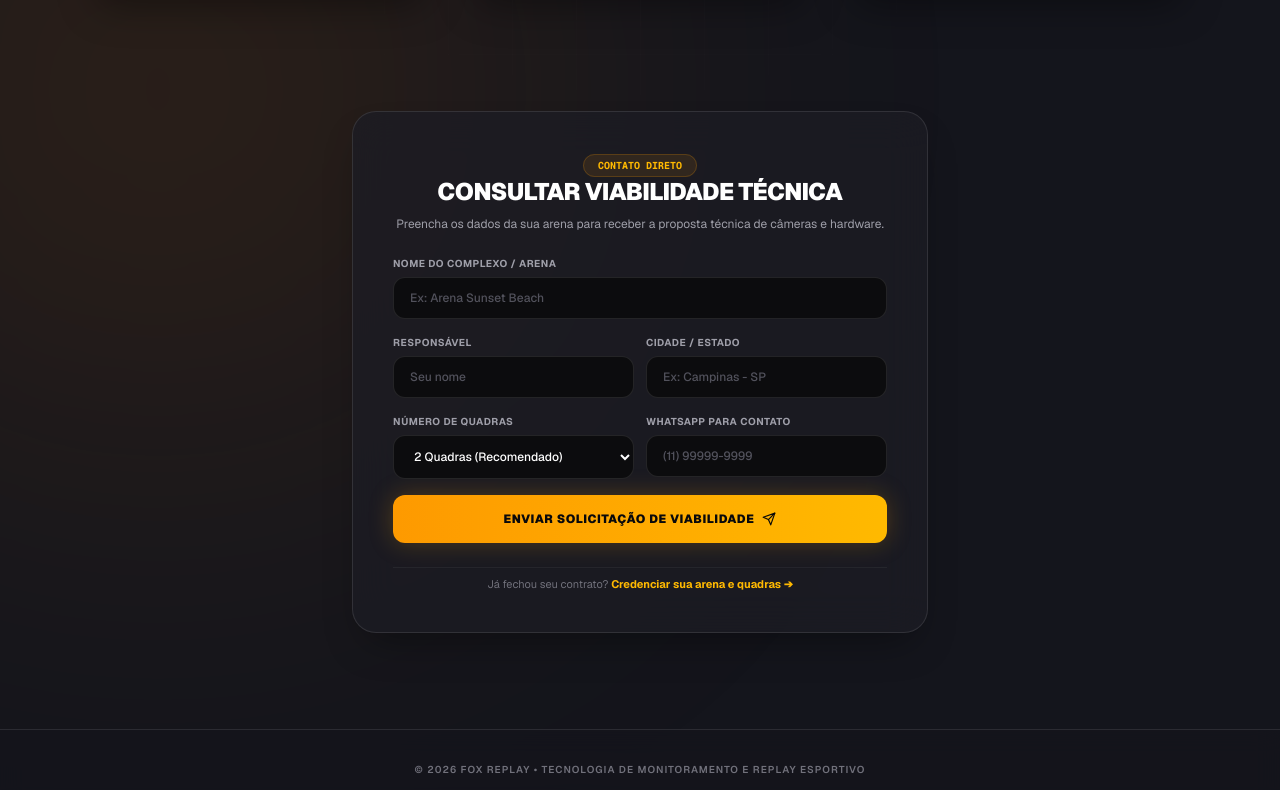
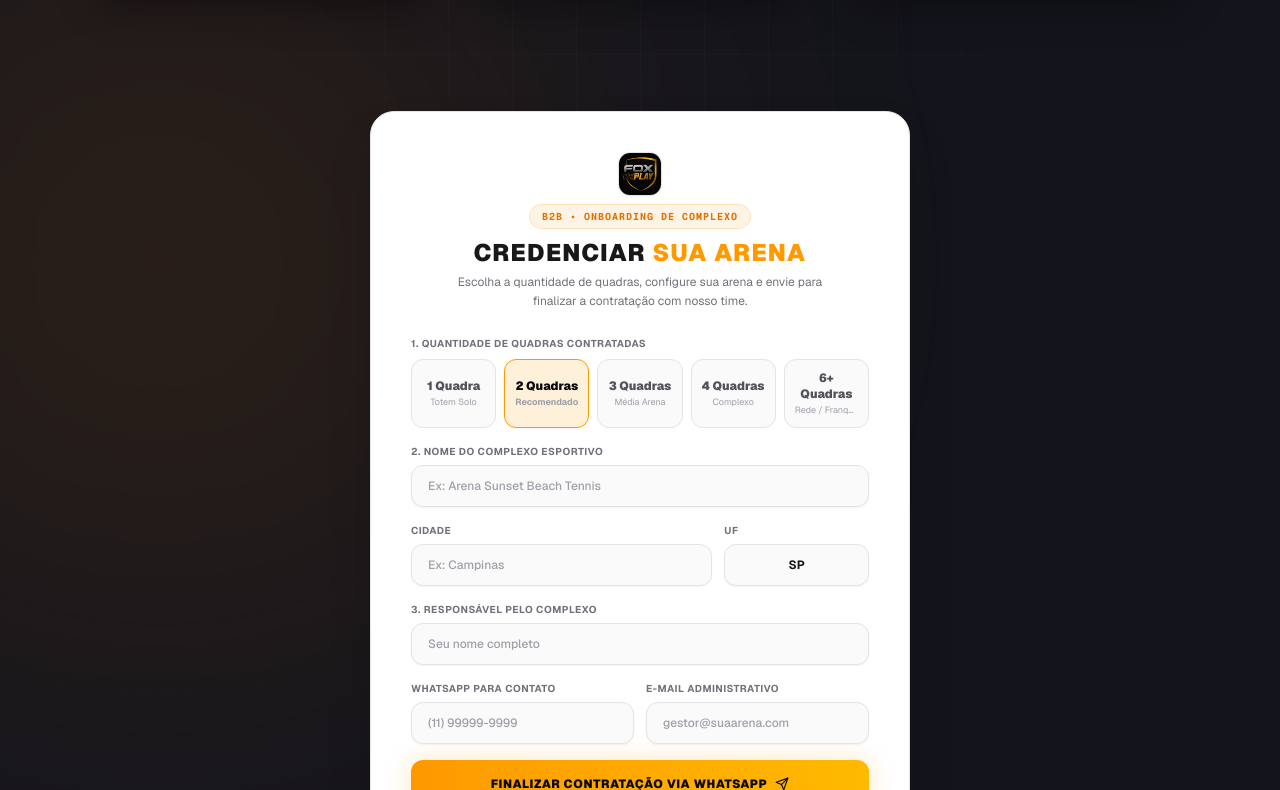
Before and after one commit to matheus-segalla/fox-replay, a Next.js app: page /para-arenas in a window 1280 px wide. Shown: the part 2250-3040 px from the top of the page. Built offline with nearby package versions, Linux system fonts and the light colour scheme.

Commit message:
feat(para-arenas): substituir formulario de viabilidade por credenciamento com envio ao whatsapp comercial

```diff
--- a/src/app/para-arenas/page.jsx
+++ b/src/app/para-arenas/page.jsx
@@ -99,29 +99,43 @@ function IconSend({ className = "w-3.5 h-3.5" }) {
     );
 }
 
+const OPCOES_QUADRAS = [
+    { quantidade: 1, label: '1 Quadra', descricao: 'Totem Solo' },
+    { quantidade: 2, label: '2 Quadras', descricao: 'Recomendado' },
+    { quantidade: 3, label: '3 Quadras', descricao: 'Média Arena' },
+    { quantidade: 4, label: '4 Quadras', descricao: 'Complexo' },
+    { quantidade: 6, label: '6+ Quadras', descricao: 'Rede / Franquia' }
+];
+
 export default function PaginaParaArenas() {
     const router = useRouter();
 
-    // Formulário de contato para implantação técnica
+    // Formulário de credenciamento e contratação
+    const [quantidadeQuadras, setQuantidadeQuadras] = useState(2);
     const [nomeArena, setNomeArena] = useState('');
+    const [cidade, setCidade] = useState('');
+    const [estado, setEstado] = useState('SP');
     const [nomeContato, setNomeContato] = useState('');
-    const [cidade, setCidade] = useState('');
-    const [qtdQuadras, setQtdQuadras] = useState('2');
     const [whatsapp, setWhatsapp] = useState('');
+    const [email, setEmail] = useState('');
 
     const enviarInteresseWhatsApp = (e) => {
         e.preventDefault();
+        const opcaoSel = OPCOES_QUADRAS.find(o => o.quantidade === quantidadeQuadras);
+        const quadrasTexto = opcaoSel ? `${opcaoSel.label} (${opcaoSel.descricao})` : `${quantidadeQuadras} Quadras`;
+
         const texto = encodeURIComponent(
-            `Olá equipe Fox Replay. Gostaria de informações técnicas e comerciais para implantação no meu complexo esportivo:\n\n` +
-            `Complexo: ${nomeArena}\n` +
-            `Responsável: ${nomeContato}\n` +
-            `Cidade/UF: ${cidade}\n` +
-            `Quantidade de Quadras: ${qtdQuadras}\n` +
-            `Contato WhatsApp: ${whatsapp}\n\n` +
-            `Aguardo retorno para alinhamento de infraestrutura.`
+            `🎾 *SOLICITAÇÃO DE CONTRATAÇÃO - FOX REPLAY*\n\n` +
+            `🏟️ *Complexo Esportivo:* ${nomeArena}\n` +
+            `📍 *Localização:* ${cidade} - ${estado.toUpperCase()}\n` +
+            `🔢 *Quadras Desejadas:* ${quadrasTexto}\n` +
+            `👤 *Responsável:* ${nomeContato}\n` +
+            `📱 *WhatsApp:* ${whatsapp}\n` +
+            (email ? `✉️ *E-mail:* ${email}\n\n` : `\n`) +
+            `Olá equipe Fox Replay! Preenchi as definições do meu complexo e gostaria de finalizar a contratação do sistema.`
         );
 
-        window.open(`https://api.whatsapp.com/send?phone=5511999999999&text=${texto}`, '_blank');
+        window.open(`https://api.whatsapp.com/send?phone=5511997771152&text=${texto}`, '_blank');
     };
 
     return (
@@ -542,85 +556,118 @@ export default function PaginaParaArenas() {
                 </div>
 
                 {/* ============================================================ */}
-                {/* 6. FORMULÁRIO DE CONTATO EM VIDRO DARK (Scroll Target)        */}
+                {/* 6. FORMULÁRIO DE CREDENCIAMENTO / CONTRATAÇÃO (Scroll Target) */}
                 {/* ============================================================ */}
-                <div id="contato" className="max-w-xl mx-auto w-full glass-card-dark rounded-3xl p-7 md:p-10 space-y-6 shadow-2xl border-white/10 scroll-mt-28">
-                    <div className="text-center space-y-2">
-                        <span className="text-[10px] font-mono font-bold uppercase text-amber-400 bg-amber-500/10 px-3.5 py-1 rounded-full border border-amber-500/20">
-                            Contato Direto
+                <div id="contato" className="max-w-[540px] mx-auto w-full bg-white text-zinc-900 rounded-3xl p-7 sm:p-10 space-y-6 shadow-2xl border border-zinc-200 scroll-mt-28 relative z-10">
+                    {/* CABEÇALHO IDÊNTICO À IMAGEM 2 */}
+                    <div className="flex flex-col items-center justify-center text-center">
+                        <img
+                            src="/logo-fox.jpeg"
+                            alt="Logo Fox Replay"
+                            className="h-11 w-11 object-cover rounded-xl border border-zinc-200 shadow-xs bg-white mb-2"
+                        />
+                        <span className="text-[10px] font-mono tracking-widest text-amber-600 uppercase bg-amber-500/10 px-3 py-1 rounded-full border border-amber-500/20 font-bold mb-2">
+                            B2B &bull; Onboarding de Complexo
                         </span>
-                        <h2 className="text-xl md:text-2xl font-black text-white uppercase tracking-tight">
-                            Consultar Viabilidade Técnica
+                        <h2 className="text-xl sm:text-2xl font-black text-zinc-900 tracking-wider uppercase">
+                            CREDENCIAR <span className="text-amber-500">SUA ARENA</span>
                         </h2>
-                        <p className="text-xs text-zinc-400 font-normal">
-                            Preencha os dados da sua arena para receber a proposta técnica de câmeras e hardware.
+                        <p className="text-zinc-500 text-xs mt-1 leading-relaxed max-w-sm">
+                            Escolha a quantidade de quadras, configure sua arena e envie para finalizar a contratação com nosso time.
                         </p>
                     </div>
 
                     <form onSubmit={enviarInteresseWhatsApp} className="space-y-4">
+                        {/* 1. SELETOR DE COTA / QUANTIDADE DE QUADRAS */}
                         <div>
-                            <label className="block text-[10px] font-bold text-zinc-400 mb-1.5 uppercase tracking-wider">
-                                Nome do Complexo / Arena
+                            <label className="block text-[10px] font-bold text-zinc-500 mb-2 uppercase tracking-wider">
+                                1. Quantidade de Quadras Contratadas
+                            </label>
+                            <div className="grid grid-cols-2 sm:grid-cols-5 gap-2">
+                                {OPCOES_QUADRAS.map((opcao) => {
+                                    const selecionado = quantidadeQuadras === opcao.quantidade;
+                                    return (
+                                        <button
+                                            type="button"
+                                            key={opcao.quantidade}
+                                            onClick={() => setQuantidadeQuadras(opcao.quantidade)}
+                                            className={`p-2.5 rounded-xl border text-center transition-all ${
+                                                selecionado
+                                                    ? 'bg-amber-500/15 border-amber-500 text-zinc-950 font-bold shadow-xs'
+                                                    : 'bg-zinc-50 border-zinc-200 text-zinc-600 hover:border-zinc-300'
+                                            }`}
+                                        >
+                                            <span className="block text-xs font-black">{opcao.label}</span>
+                                            <span className="block text-[9px] text-zinc-400 mt-0.5 truncate">{opcao.descricao}</span>
+                                        </button>
+                                    );
+                                })}
+                            </div>
+                        </div>
+
+                        {/* 2. DADOS DO COMPLEXO ESPORTIVO */}
+                        <div>
+                            <label className="block text-[10px] font-bold text-zinc-500 mb-1.5 uppercase tracking-wider">
+                                2. Nome do Complexo Esportivo
                             </label>
                             <input
                                 type="text"
                                 required
                                 value={nomeArena}
                                 onChange={(e) => setNomeArena(e.target.value)}
-                                placeholder="Ex: Arena Sunset Beach"
-                                className="w-full px-4 py-3 rounded-xl bg-zinc-950/80 border border-white/10 text-white placeholder-zinc-600 text-xs font-medium focus:outline-none focus:border-amber-500 transition-colors"
+                                placeholder="Ex: Arena Sunset Beach Tennis"
+                                className="w-full px-4 py-3 rounded-xl bg-zinc-50 border border-zinc-200 text-zinc-900 placeholder-zinc-400 text-xs font-medium transition-all focus:outline-none focus:border-amber-500 focus:bg-white shadow-xs"
                             />
                         </div>
 
-                        <div className="grid grid-cols-1 sm:grid-cols-2 gap-3">
-                            <div>
-                                <label className="block text-[10px] font-bold text-zinc-400 mb-1.5 uppercase tracking-wider">
-                                    Responsável
-                                </label>
-                                <input
-                                    type="text"
-                                    required
-                                    value={nomeContato}
-                                    onChange={(e) => setNomeContato(e.target.value)}
-                                    placeholder="Seu nome"
-                                    className="w-full px-4 py-3 rounded-xl bg-zinc-950/80 border border-white/10 text-white placeholder-zinc-600 text-xs font-medium focus:outline-none focus:border-amber-500 transition-colors"
-                                />
-                            </div>
-
-                            <div>
-                                <label className="block text-[10px] font-bold text-zinc-400 mb-1.5 uppercase tracking-wider">
-                                    Cidade / Estado
+                        <div className="grid grid-cols-3 gap-3">
+                            <div className="col-span-2">
+                                <label className="block text-[10px] font-bold text-zinc-500 mb-1.5 uppercase tracking-wider">
+                                    Cidade
                                 </label>
                                 <input
                                     type="text"
                                     required
                                     value={cidade}
                                     onChange={(e) => setCidade(e.target.value)}
-                                    placeholder="Ex: Campinas - SP"
-                                    className="w-full px-4 py-3 rounded-xl bg-zinc-950/80 border border-white/10 text-white placeholder-zinc-600 text-xs font-medium focus:outline-none focus:border-amber-500 transition-colors"
+                                    placeholder="Ex: Campinas"
+                                    className="w-full px-4 py-3 rounded-xl bg-zinc-50 border border-zinc-200 text-zinc-900 placeholder-zinc-400 text-xs font-medium transition-all focus:outline-none focus:border-amber-500 focus:bg-white shadow-xs"
+                                />
+                            </div>
+                            <div>
+                                <label className="block text-[10px] font-bold text-zinc-500 mb-1.5 uppercase tracking-wider">
+                                    UF
+                                </label>
+                                <input
+                                    type="text"
+                                    required
+                                    maxLength={2}
+                                    value={estado}
+                                    onChange={(e) => setEstado(e.target.value.toUpperCase())}
+                                    placeholder="SP"
+                                    className="w-full px-4 py-3 rounded-xl bg-zinc-50 border border-zinc-200 text-zinc-900 text-center uppercase placeholder-zinc-400 text-xs font-bold transition-all focus:outline-none focus:border-amber-500 focus:bg-white shadow-xs"
                                 />
                             </div>
                         </div>
 
+                        {/* 3. DADOS DO GESTOR / CONTATO */}
+                        <div>
+                            <label className="block text-[10px] font-bold text-zinc-500 mb-1.5 uppercase tracking-wider">
+                                3. Responsável pelo Complexo
+                            </label>
+                            <input
+                                type="text"
+                                required
+                                value={nomeContato}
+                                onChange={(e) => setNomeContato(e.target.value)}
+                                placeholder="Seu nome completo"
+                                className="w-full px-4 py-3 rounded-xl bg-zinc-50 border border-zinc-200 text-zinc-900 placeholder-zinc-400 text-xs font-medium transition-all focus:outline-none focus:border-amber-500 focus:bg-white shadow-xs"
+                            />
+                        </div>
+
                         <div className="grid grid-cols-1 sm:grid-cols-2 gap-3">
                             <div>
-                                <label className="block text-[10px] font-bold text-zinc-400 mb-1.5 uppercase tracking-wider">
-                                    Número de Quadras
-                                </label>
-                                <select
-                                    value={qtdQuadras}
-                                    onChange={(e) => setQtdQuadras(e.target.value)}
-                                    className="w-full px-4 py-3 rounded-xl bg-zinc-950/80 border border-white/10 text-white text-xs font-medium focus:outline-none focus:border-amber-500 cursor-pointer"
-                                >
-                                    <option value="1">1 Quadra (Solo)</option>
-                                    <option value="2">2 Quadras (Recomendado)</option>
-                                    <option value="3 a 5">3 a 5 Quadras</option>
-                                    <option value="Mais de 5">Mais de 5 Quadras</option>
-                                </select>
-                            </div>
-
-                            <div>
-                                <label className="block text-[10px] font-bold text-zinc-400 mb-1.5 uppercase tracking-wider">
+                                <label className="block text-[10px] font-bold text-zinc-500 mb-1.5 uppercase tracking-wider">
                                     WhatsApp para Contato
                                 </label>
                                 <input
@@ -629,28 +676,40 @@ export default function PaginaParaArenas() {
                                     value={whatsapp}
                                     onChange={(e) => setWhatsapp(e.target.value)}
                                     placeholder="(11) 99999-9999"
-                                    className="w-full px-4 py-3 rounded-xl bg-zinc-950/80 border border-white/10 text-white placeholder-zinc-600 text-xs font-medium focus:outline-none focus:border-amber-500 transition-colors"
+                                    className="w-full px-4 py-3 rounded-xl bg-zinc-50 border border-zinc-200 text-zinc-900 placeholder-zinc-400 text-xs font-medium transition-all focus:outline-none focus:border-amber-500 focus:bg-white shadow-xs"
+                                />
+                            </div>
+                            <div>
+                                <label className="block text-[10px] font-bold text-zinc-500 mb-1.5 uppercase tracking-wider">
+                                    E-mail Administrativo
+                                </label>
+                                <input
+                                    type="email"
+                                    value={email}
+                                    onChange={(e) => setEmail(e.target.value)}
+                                    placeholder="gestor@suaarena.com"
+                                    className="w-full px-4 py-3 rounded-xl bg-zinc-50 border border-zinc-200 text-zinc-900 placeholder-zinc-400 text-xs font-medium transition-all focus:outline-none focus:border-amber-500 focus:bg-white shadow-xs"
                                 />
                             </div>
                         </div>
 
                         <button
                             type="submit"
-                            className="w-full py-4 bg-gradient-to-r from-amber-500 to-amber-400 hover:from-amber-400 hover:to-amber-300 text-zinc-950 font-black text-xs uppercase tracking-wider rounded-xl transition-all shadow-[0_0_25px_rgba(245,158,11,0.25)] active:scale-[0.99] flex items-center justify-center gap-2 mt-2"
+                            className="w-full py-4 mt-2 bg-gradient-to-r from-amber-500 to-amber-400 hover:from-amber-400 hover:to-amber-300 text-zinc-950 font-black text-xs uppercase tracking-wider rounded-xl transition-all shadow-[0_0_25px_rgba(245,158,11,0.25)] active:scale-[0.99] flex items-center justify-center gap-2 cursor-pointer"
                         >
-                            <span>Enviar Solicitação de Viabilidade</span>
+                            <span>Finalizar Contratação via WhatsApp</span>
                             <IconSend className="w-3.5 h-3.5" />
                         </button>
                     </form>
 
-                    <div className="text-center pt-2 border-t border-white/5">
-                        <p className="text-[11px] text-zinc-500 font-normal">
-                            Já fechou seu contrato?{' '}
+                    <div className="text-center pt-2 border-t border-zinc-100">
+                        <p className="text-[11px] text-zinc-400 font-normal">
+                            Já possui contrato assinado e conta ativa?{' '}
                             <button
-                                onClick={() => router.push('/cadastro')}
-                                className="text-amber-400 font-bold hover:underline"
+                                onClick={() => router.push('/login')}
+                                className="text-amber-600 font-bold hover:underline"
                             >
-                                Credenciar sua arena e quadras ➔
+                                Acessar painel da arena ➔
                             </button>
                         </p>
                     </div>
```
